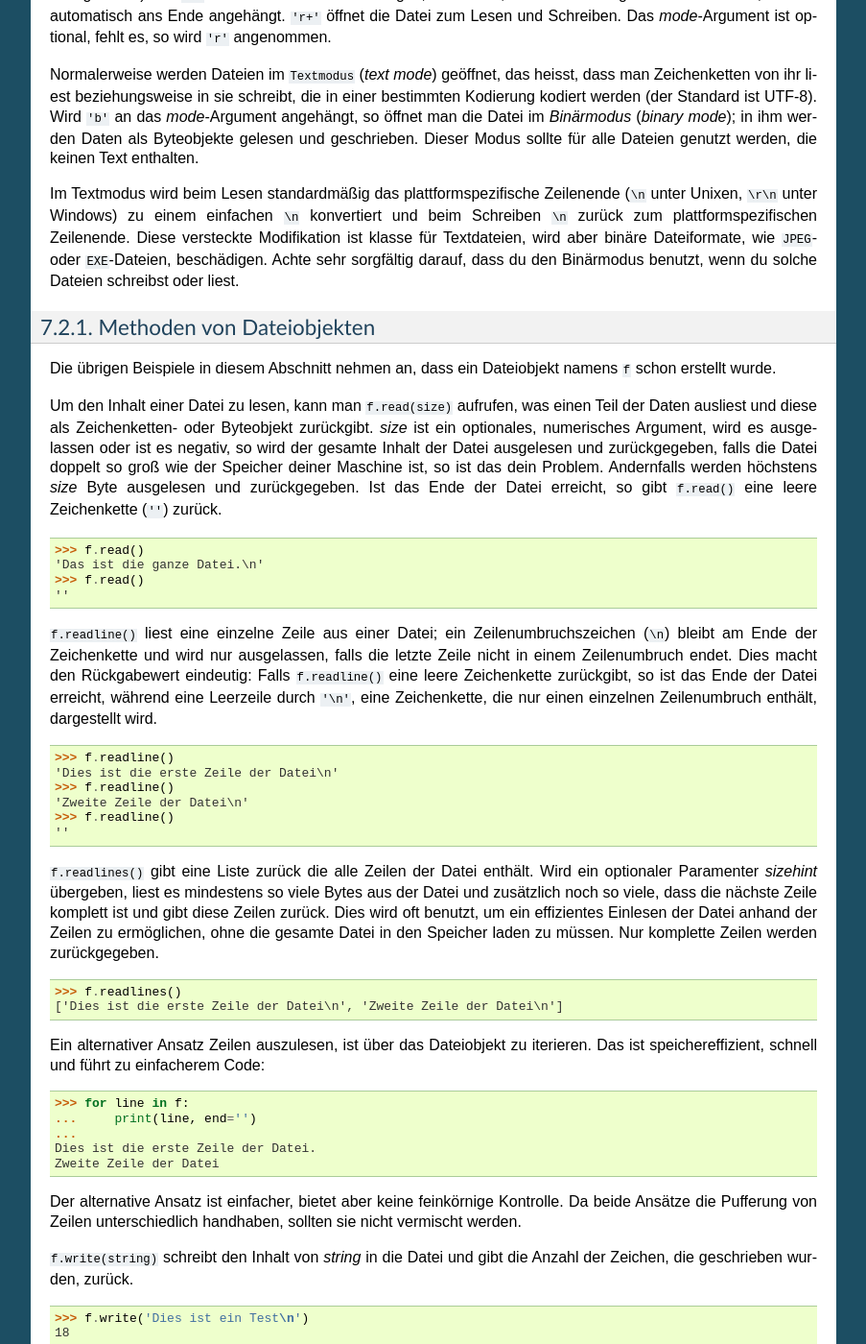
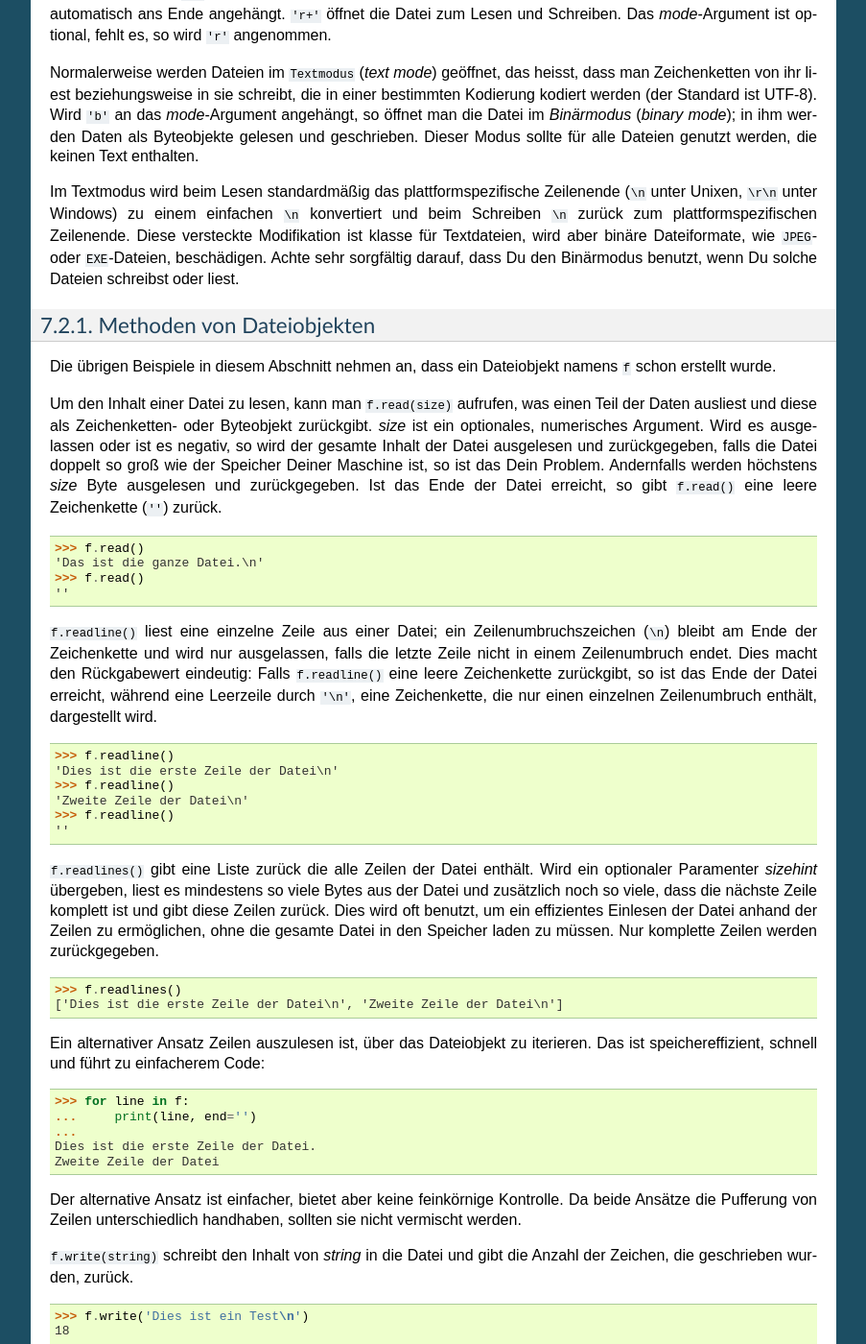
Before and after one commit to cofi/py-tutorial-de, a Sphinx documentation site: the page built from source/inputoutput.rst, in a window 1280 px wide and 1400 px high, scrolled down 3879 px. Shown: the whole window at 96% size, without its empty margins (198-1101 px from the left). Built offline with Sphinx 7.4.7, drawn with Linux system fonts in a browser that asks for light colours; cross-references to code outside the pages are shown as plain code; some of the changed text lies outside the part shown.

Commit message:
kleine orthografische Korrekturen

```diff
--- a/source/inputoutput.rst
+++ b/source/inputoutput.rst
@@ -4,7 +4,7 @@
 Eingabe und Ausgabe
 *******************
 
-Es gibt verschiedene Arten die Ausgabe eines Programmes darzustellen: Daten
+Es gibt verschiedene Arten, die Ausgabe eines Programmes darzustellen: Daten
 können in menschenlesbarer Form ausgegeben werden oder in eine Datei für die
 spätere Verwendung geschrieben werden. Dieses Kapitel beschreibt einige
 Möglichkeiten.
@@ -70,7 +70,7 @@ Ein paar Beispiele::
    ... repr((x, y, ('spam', 'eggs')))
    "(32.5, 40000, ('spam', 'eggs'))"
 
-Nun zwei Möglichkeiten eine Tabelle von Quadrat- und Kubikzahlen zu erstellen::
+Nun zwei Möglichkeiten, eine Tabelle von Quadrat- und Kubikzahlen zu erstellen::
 
    >>> for x in range(1, 11):
    ...     print(repr(x).rjust(2), repr(x*x).rjust(3), end=' ')
@@ -104,7 +104,7 @@ Nun zwei Möglichkeiten eine Tabelle von Quadrat- und Kubikzahlen zu erstellen::
 
 (Achte darauf, dass im ersten Beispiel ein Leerzeichen pro Spalte durch die
 Funktionsweise von :func:`print` hinzugefügt wird: Sie trennt ihre Argumente mit
-Leerzeichen.
+Leerzeichen.)
 
 Dieses Beispiel hat die :meth:`rjust`-Methode von Zeichenkettenobjekten gezeigt,
 die eine Zeichenkette in einem Feld der gegebenen Breite rechtsbündig macht,
@@ -177,7 +177,7 @@ für dieses Feld an. Das ist nützlich um Tabellen schön aussehen zu lassen. ::
     Sjoerd     ==>       4127
 
 Hat man einen wirklich langen Formatstring, den man nicht aufteilen will, wäre
-es nett, wenn man die zu formatierenden Variablen durch den Namen, statt durch
+es nett, wenn man die zu formatierenden Variablen durch den Namen statt durch
 die Position referenzieren könnte. Dies kann einfach bewerkstelligt werden,
 indem man das Dictionary übergibt und auf die Schlüssel über eckige Klammern
 ``'[]'`` zugreift ::
@@ -260,7 +260,7 @@ Im Textmodus wird beim Lesen standardmäßig das plattformspezifische Zeilenende
 konvertiert und beim Schreiben ``\n`` zurück zum plattformspezifischen
 Zeilenende. Diese versteckte Modifikation ist klasse für Textdateien, wird aber
 binäre Dateiformate, wie :file:`JPEG`- oder :file:`EXE`-Dateien,  beschädigen.
-Achte sehr sorgfältig darauf, dass du den Binärmodus benutzt, wenn du solche
+Achte sehr sorgfältig darauf, dass Du den Binärmodus benutzt, wenn Du solche
 Dateien schreibst oder liest.
 
 
@@ -274,10 +274,10 @@ Die übrigen Beispiele in diesem Abschnitt nehmen an, dass ein Dateiobjekt namen
 
 Um den Inhalt einer Datei zu lesen, kann man ``f.read(size)`` aufrufen, was
 einen Teil der Daten ausliest und diese als Zeichenketten- oder Byteobjekt
-zurückgibt. *size* ist ein optionales, numerisches Argument, wird es ausgelassen
+zurückgibt. *size* ist ein optionales, numerisches Argument. Wird es ausgelassen
 oder ist es negativ, so wird der gesamte Inhalt der Datei ausgelesen und
-zurückgegeben, falls die Datei doppelt so groß wie der Speicher deiner Maschine
-ist, so ist das dein Problem. Andernfalls werden höchstens *size* Byte
+zurückgegeben, falls die Datei doppelt so groß wie der Speicher Deiner Maschine
+ist, so ist das Dein Problem. Andernfalls werden höchstens *size* Byte
 ausgelesen und zurückgegeben. Ist das Ende der Datei erreicht, so gibt
 ``f.read()`` eine leere Zeichenkette (``''``) zurück. ::
 
@@ -312,7 +312,9 @@ zurückgegeben. ::
     >>> f.readlines()
     ['Dies ist die erste Zeile der Datei\n', 'Zweite Zeile der Datei\n']
 
-Ein alternativer Ansatz Zeilen auszulesen, ist über das Dateiobjekt zu iterieren. Das ist speichereffizient, schnell und führt zu einfacherem Code::
+Ein alternativer Ansatz Zeilen auszulesen ist, über das Dateiobjekt zu
+iterieren. Das ist speichereffizient, schnell und führt zu einfacherem
+Code::
 
     >>> for line in f:
     ...     print(line, end='')
```
Also changed, not shown: other parts of source/inputoutput.rst (+10 -10 lines).
